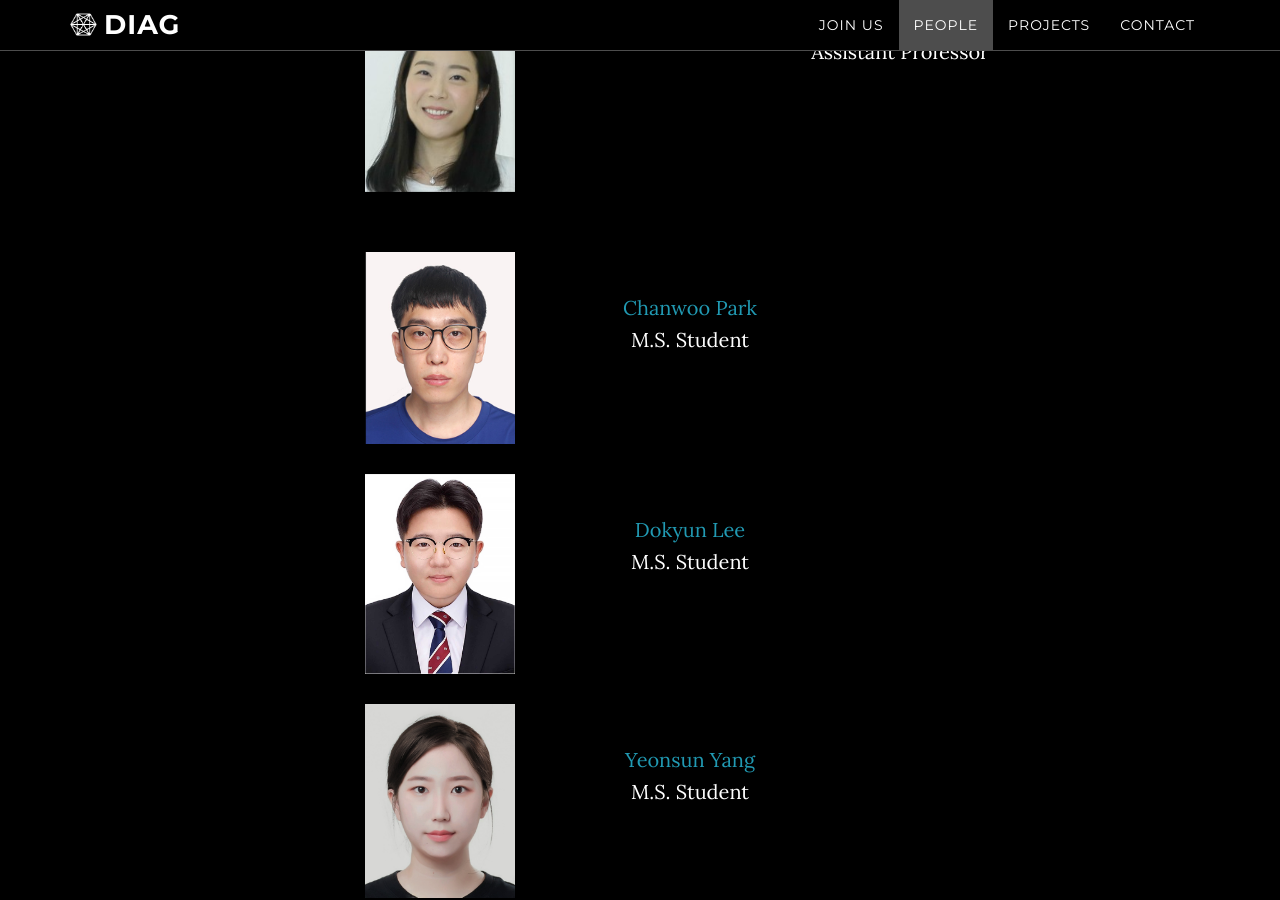
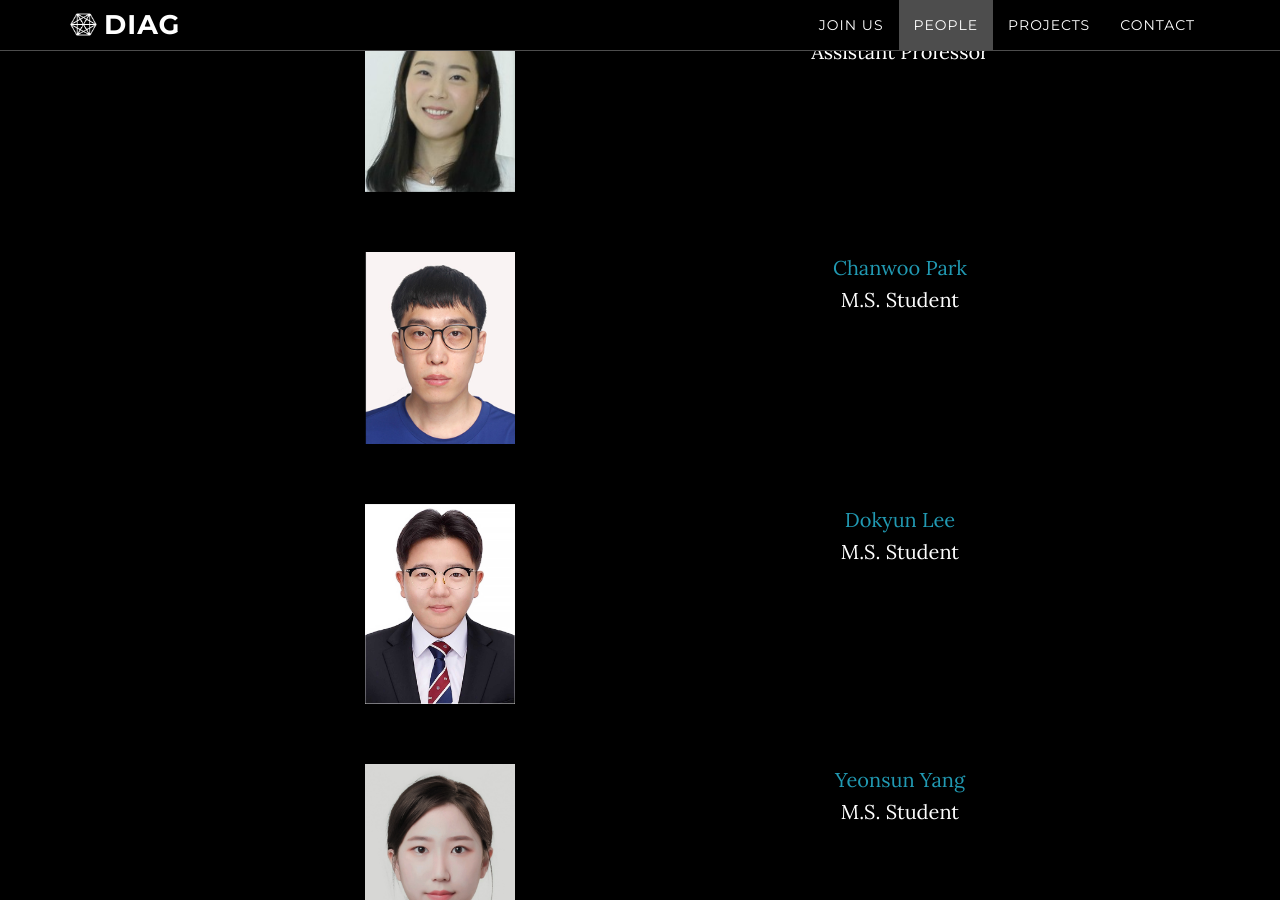
Before and after one commit to raflereak/diag-dgist.github.io, a Jekyll site: the page built from index.html, in a window 1280 px wide and 900 px high, scrolled down 1659 px. Built offline with Jekyll 4.4.1, drawn with Linux system fonts in a browser that asks for light colours.

Commit message:
changed profile layout in people section

```diff
--- a/_includes/people.html
+++ b/_includes/people.html
@@ -13,25 +13,37 @@
                   </div>
                 </div>
                 <br><br><br>
-                <div style="float: left; width: 600px; margin-bottom: 30px;">
+
+                <div class="row">
+                  <div class="col-md-8">
                     <img src="/img/chanwoo_profile_picture.jpg" alt="Chanwoo's profile photo with his face" width="150" style="float:left; margin-left: 100px;">
-                  <br><br>
+                  </div>
+                  <div class="col-md-4">
                     <p><a href="">Chanwoo Park</a><br>
                       M.S. Student</p>
                   </div>
+                </div>
                 <br><br><br>
-                <div style="float: left; width: 600px; margin-bottom: 30px;">
+
+                <div class="row">
+                  <div class="col-md-8">
                     <img src="/img/dokyun_profile_picture.png" alt="Dokyun's profile photo with his face" width="150" style="float:left; margin-left: 100px;">
-                  <br><br>
+                  </div>
+                  <div class="col-md-4">
                     <p><a href="">Dokyun Lee</a><br>
                       M.S. Student</p>
                   </div>
+                </div>
                 <br><br><br>
-                <div style="float: left; width: 600px; margin-bottom: 30px;">
+
+                <div class="row">
+                  <div class="col-md-8">
                     <img src="/img/yeonsun_profile_picture.jpg" alt="Dokyun's profile photo with his face" width="150" style="float:left; margin-left: 100px;">
-                  <br><br>
+                  </div>
+                  <div class="col-md-4">
                     <p><a href="">Yeonsun Yang</a><br>
                       M.S. Student</p>
+                  </div>
                 </div>
                 <br><br><br>
 
```
Lines whose indentation alone changed are shown as unchanged.
